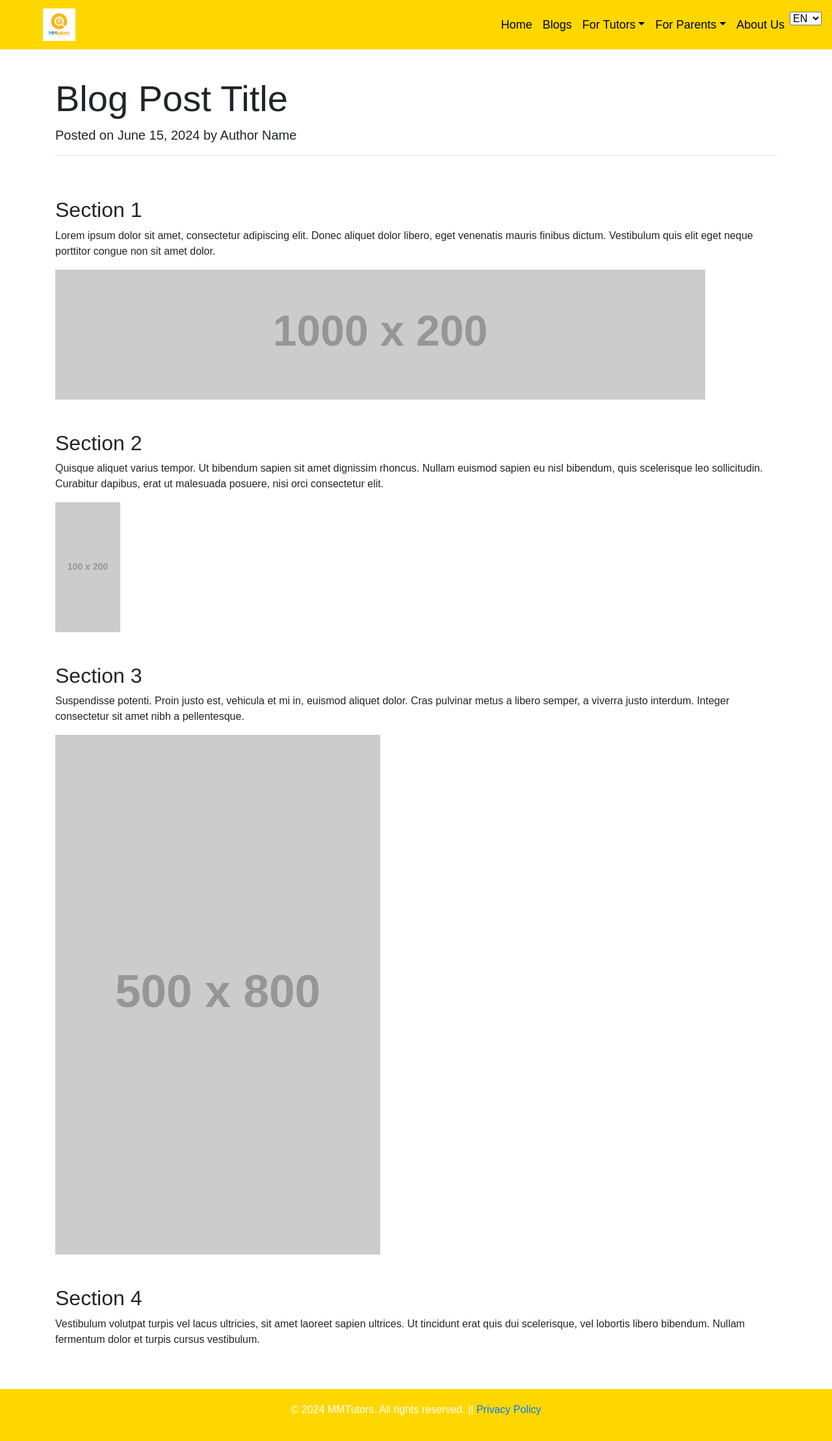
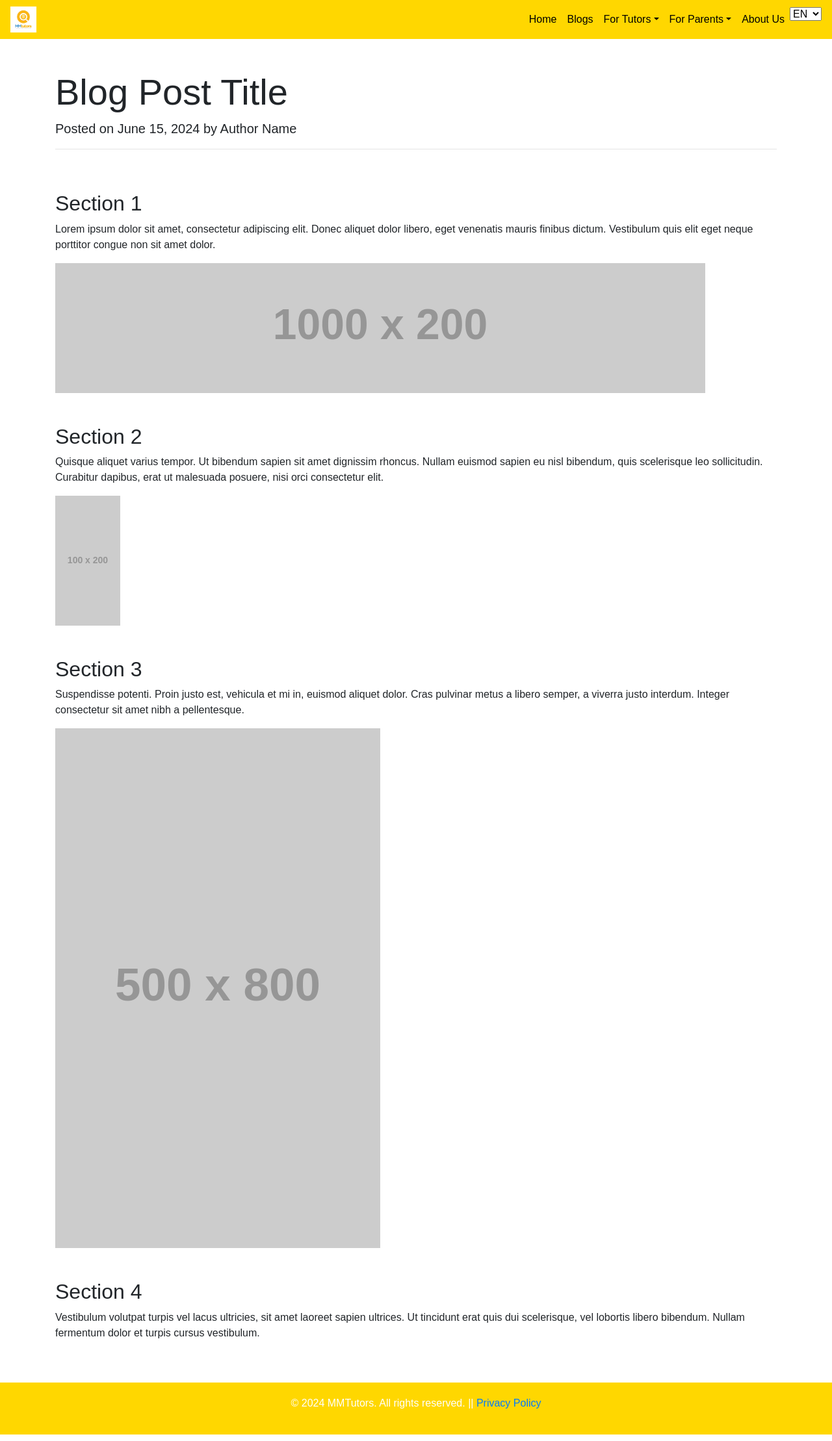
Before and after one commit to pirsondu/mmtutors_website, a Django app: page /blog in a window 1280 px wide. Shown: the whole page at 65% size. Run offline with Django 5.2, Linux system fonts and the light colour scheme; grey boxes labelled with a size stand in for pictures from a placeholder-image service; some libraries are stand-ins or nearby versions.

Commit message:
Update Navv Bar Height

```diff
--- a/website/static/css/styles.css
+++ b/website/static/css/styles.css
@@ -1,7 +1,15 @@
+html, body {
+    width: 100%;
+    margin: 0;
+    padding: 0;
+}
+
 body {
-    padding-top: 70px;
+    padding-top: 60px;
     /* Adjust this value if your navbar height is different */
     font-family: Arial, Helvetica, sans-serif;
+    overflow-x: hidden;
+
 }
 
 .bg-yellow {
@@ -9,14 +17,20 @@
     /* Yellow background */
 }
 
+.navbar {
+    padding-top: 5px;
+    padding-bottom: 5px;
+}
+
 .navbar .nav-link {
     color: #000 !important;
-    /* Ensure the text color contrasts well with the background */
     transition: color 0.3s;
-    /* Smooth transition for color change */
     font-size: 18px;
-    /* Increase font size */
 
+
+    padding-top: 8px;
+    padding-bottom: 8px;
+    font-size: 16px; /* Slightly increase or decrease font size if needed */
 }
 
 .navbar .nav-link:hover {
@@ -103,12 +117,9 @@
 }
 
 .navbar-brand img {
-    width: 150px;
-    /* Set the width of the logo */
-    height: 50px;
-    /* Set the height of the logo */
+    width: auto;
+    height: 40px;
     object-fit: contain;
-    /* Maintain aspect ratio */
 }
 
 /* For Contact Page */
@@ -148,6 +159,17 @@
 
 /*  */
 
+.carousel {
+    width: 100%;
+    margin: 0;
+    padding: 0;
+}
+
+.carousel-item img {
+    width: 100%;  /* Makes images full width */
+    height: auto; /* Maintains image aspect ratio */
+}
+
 .testimonial-carousel .carousel-inner {
     margin: 0 auto;
     width: 80%;
```
